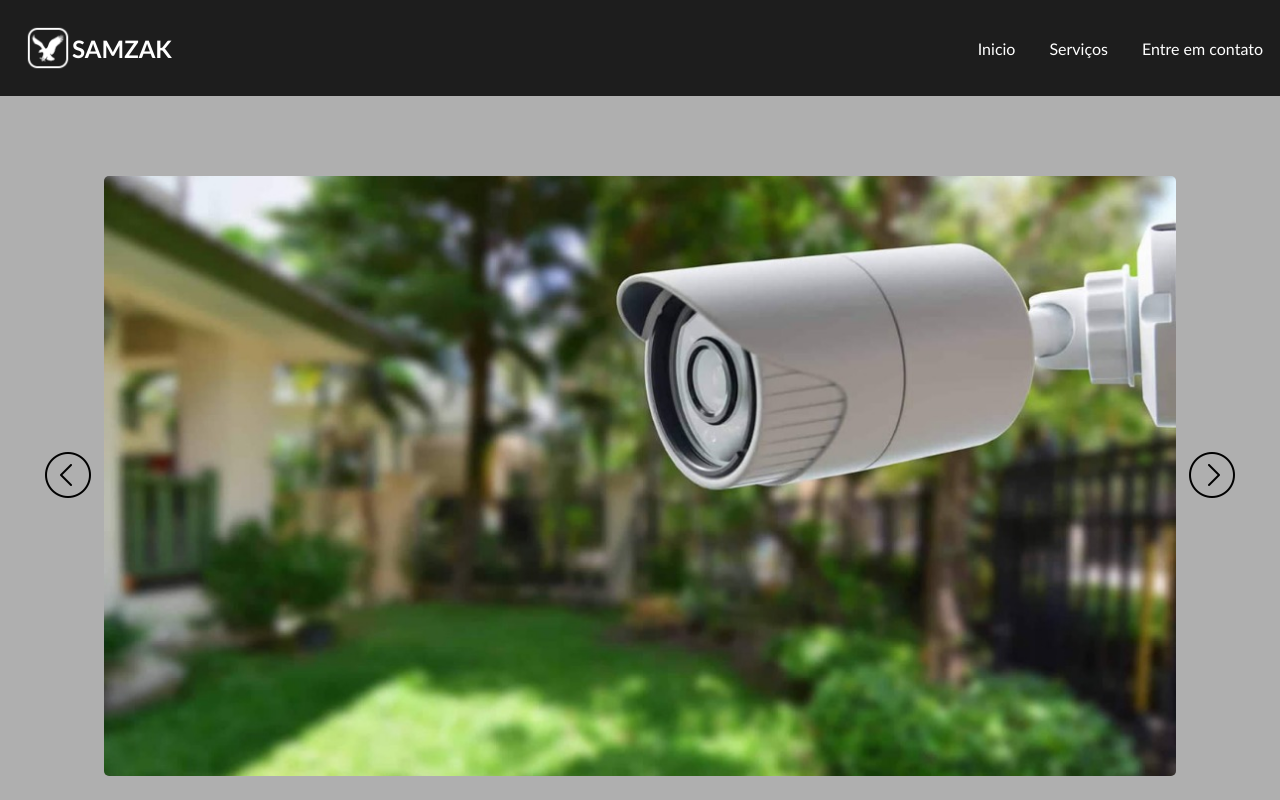
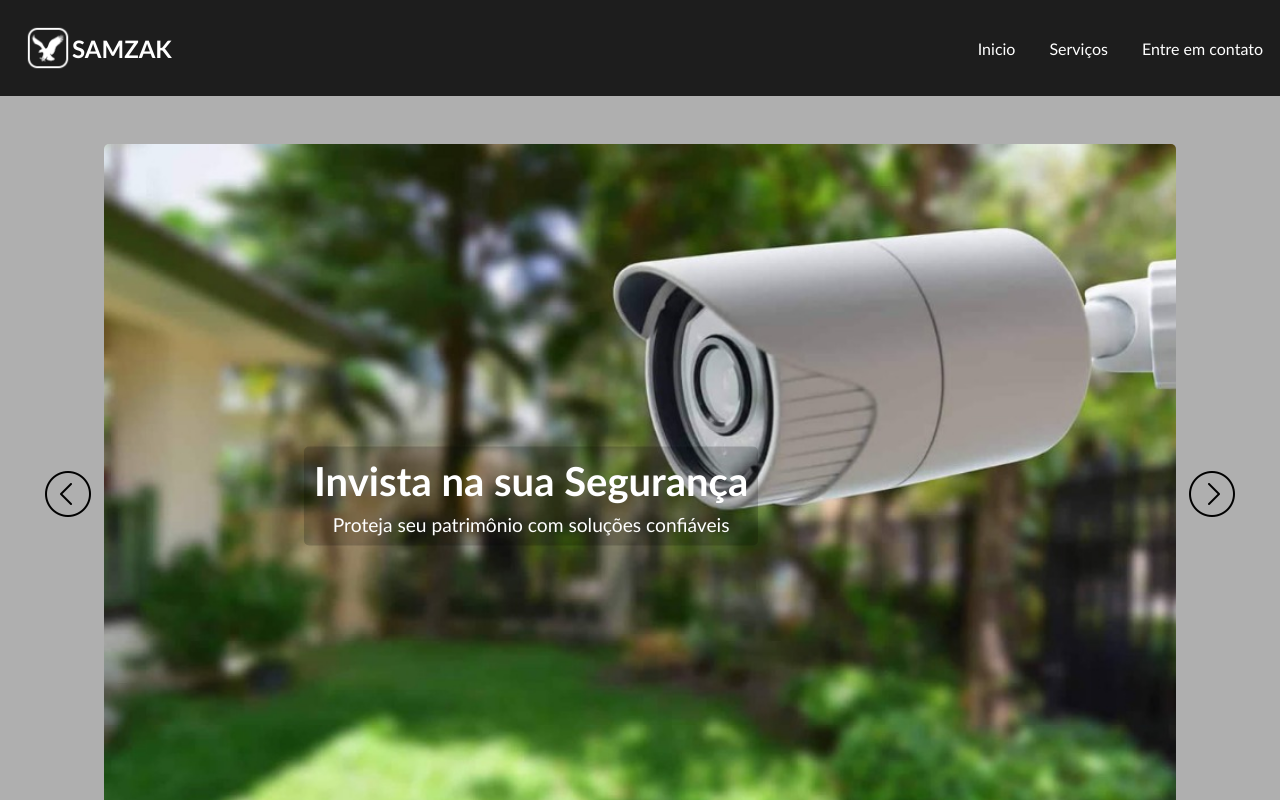
Before and after one commit to VtssBR/Samzak-React, a React (Vite) app: page / in a window 1280 px wide. Shown: the top 800 px of the page. Built offline with nearby package versions, Linux system fonts and the light colour scheme.

Commit message:
add text to slider

```diff
--- a/src/App.jsx
+++ b/src/App.jsx
@@ -21,10 +21,16 @@ import imgCardMonitoramento from "./assets/monitoramento-card.png"
 function App() {
 
   const images = [
-    imagem1 ,
+    imagem1,
     imagem2,
     imagem3
   ]
+
+  const captions = [
+    { title: "Invista na sua Segurança", subtitle: "Proteja seu patrimônio com soluções confiáveis" },
+    { title: "Tecnologia a Serviço da Sua Segurança", subtitle: "Inovações que garantem tranquilidade e proteção" },
+    { title: "Conforto e Segurança para Sua Família", subtitle: "Sistemas de segurança que cuidam de quem você ama" }
+  ];
 
   const sectionRef1 = useRef(null);
   const sectionRef2 = useRef(null);
@@ -51,7 +57,7 @@ function App() {
           onButtonClick2={()=> scrollToSection(sectionRef2)}
           onButtonClick3={()=> scrollToSection(sectionRef3)}
         />
-        <Slider  images={images}/>
+        <Slider images={images} captions={captions} />
 
         <p ref={sectionRef2}></p>
 
--- a/src/components/Form/Form.module.css
+++ b/src/components/Form/Form.module.css
@@ -5,6 +5,7 @@
     align-self: center;
     border-radius: 2px;
     font-weight: 600;
+    margin-top: 20px;
 }
 
 .FormContent{
@@ -12,7 +13,7 @@
     flex-direction: column;
     margin: auto;
     max-width: 500px;
-    height: 450px;
+    min-height: 480px;
     border-radius: 5px;
     background-color: rgb(228, 228, 228);
     padding: 50px;
@@ -38,6 +39,7 @@ h4{
 
 .checkboxes{
     font-size: 20px;
+
 }
 .inputCheckbox{
     width: 20px;
@@ -47,7 +49,7 @@ h4{
 
 .txtTitles{
     font-size: 20px;
-    font-weight: 600;
+
 }
 
 .errorMessage{
--- a/src/components/Header/Header.module.css
+++ b/src/components/Header/Header.module.css
@@ -6,7 +6,7 @@
   padding: 1rem;
   gap: 1rem;
   justify-content: space-between;
-  position: sticky;
+  position: top;
   top: 0;
 }
 .logo{
--- a/src/components/Slider/Slider.module.css
+++ b/src/components/Slider/Slider.module.css
@@ -3,12 +3,13 @@
   align-items: center;
   justify-content: center;
   margin: 2rem;
-    margin-top: 5rem;
+  margin-top: 3rem;
+  position: relative;
 }
 
 .images{
   width: 100%;
-    height: 600px;
+  height: 700px;
   object-fit: cover;
   border-radius: 5px;
 }
@@ -20,8 +21,8 @@
   transition: transform .3s;
   padding: 0;
   margin: 10px;
+}
 
-  }
 .arrowLeft {
   left: 10px;
 }
@@ -35,9 +36,39 @@
   height: 50px;
 }
 
-
 .arrowButton:hover,
 .arrowButton:focus,
 .arrowButton:active {
   transform: scale(1.1)
 }
+
+.imageContainer {
+  position: relative;
+  width: 100%;
+}
+
+.overlayText {
+  position: absolute;
+  top: 50%;
+  left: 200px;
+  transform: translateY(-50%);
+  color: white;
+  background-color: rgba(0, 0, 0, 0.2);
+  padding: 10px;
+  border-radius: 5px;
+  text-align: center;
+  font-size: 2rem;
+  font-family: 'Lucida Sans', 'Lucida Sans Regular', 'Lucida Grande', 'Lucida Sans Unicode', Geneva, Verdana, sans-serif;
+}
+
+.title {
+  margin: 0;
+  font-size: 2.5rem;
+  font-weight: bold;
+}
+
+.subtitle {
+  margin: 0;
+  font-size: 1.2rem;
+  margin-top: 0.5rem;
+}
--- a/src/components/Slider/index.jsx
+++ b/src/components/Slider/index.jsx
@@ -1,14 +1,13 @@
 import { useState } from "react";
-import styles from "./Slider.module.css"
+import styles from "./Slider.module.css";
 import setaDireita from "../../assets/seta-direita.png";
 import setaEsquerda from "../../assets/seta-esquerda.png";
 
-export default function Slider({ images }){
+export default function Slider({ images, captions }) {
   const [currentImageIndex, setCurrentImageIndex] = useState(0);
 
   const goToPrevious = () => {
     setCurrentImageIndex((prevIndex) =>
-          // prevIndex = currentImageIndex está sendo usado como referência direta para o estado atual
       prevIndex === 0 ? images.length - 1 : prevIndex - 1
     );
   };
@@ -24,7 +23,13 @@ export default function Slider({ images }){
       <button onClick={goToPrevious} className={styles.arrowButton}>
         <img src={setaEsquerda} alt="Previous" className={styles.arrowRight} />
       </button>
-            <img src={images[currentImageIndex]}  className={styles.images} alt="carrosel" />
+      <div className={styles.imageContainer}>
+        <img src={images[currentImageIndex]} className={styles.images} alt="carrosel" />
+        <div className={styles.overlayText}>
+          <p className={styles.title}>{captions[currentImageIndex].title}</p>
+          <p className={styles.subtitle}>{captions[currentImageIndex].subtitle}</p>
+        </div>
+      </div>
       <button onClick={goToNext} className={styles.arrowButton}>
         <img src={setaDireita} alt="Next" className={styles.arrowRight} />
       </button>
```
Lines whose indentation alone changed are shown as unchanged.
